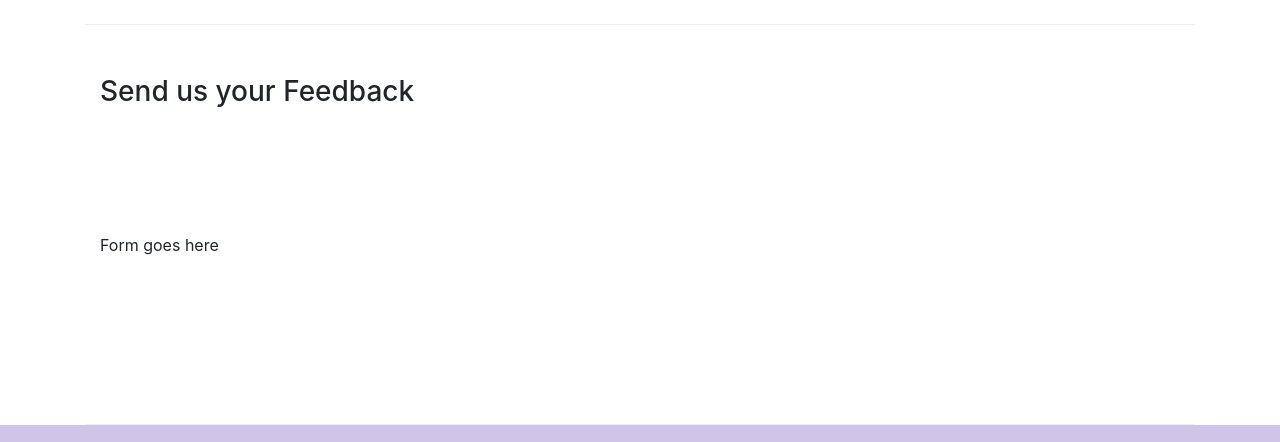
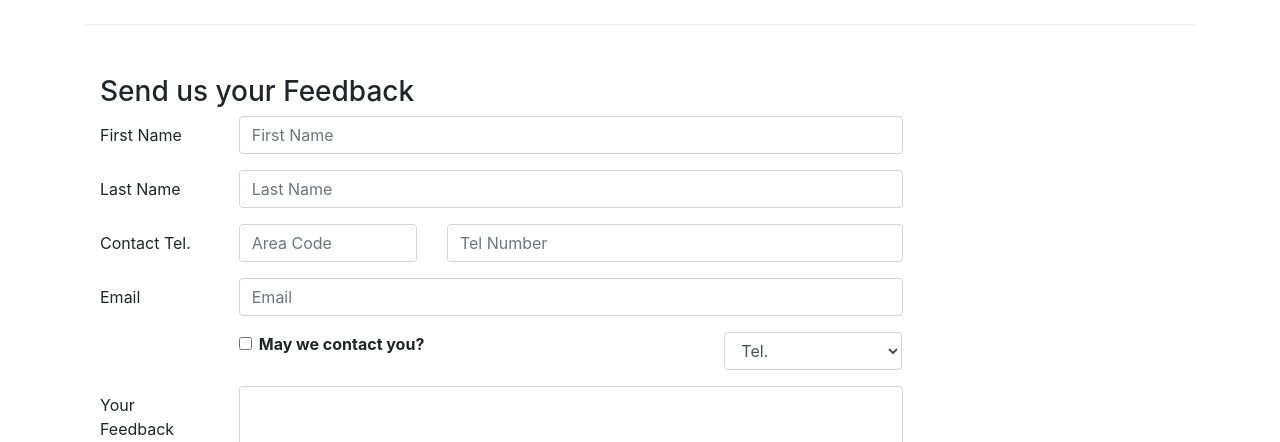
Before and after one commit to ghazanfar23/coursera, a website: page contactus.html in a window 1280 px wide. Shown: the part 790-1232 px from the top of the page. Drawn offline with nearby package versions, Linux system fonts and the light colour scheme.

Commit message:
forms done

```diff
--- a/contactus.html
+++ b/contactus.html
@@ -25,10 +25,13 @@
             <a class="navbar-brand" href="#">Ristorante Con Fusion</a>
             <div class="collapse navbar-collapse" id="Navbar">
                 <ul class="navbar-nav mr-auto">
-                        <li class="nav-item"><a class="nav-link" href="./index.html"><span class="fa fa-home fa-lg"></span> Home</a></li>
-                        <li class="nav-item"><a class="nav-link" href="./aboutus.html"><span class="fa fa-info fa-lg"></span> About</a></li>
+                    <li class="nav-item"><a class="nav-link" href="./index.html"><span class="fa fa-home fa-lg"></span>
+                            Home</a></li>
+                    <li class="nav-item"><a class="nav-link" href="./aboutus.html"><span class="fa fa-info fa-lg"></span>
+                            About</a></li>
                     <li class="nav-item"><a class="nav-link" href="#"><span class="fa fa-list fa-lg"></span> Menu</a></li>
-                        <li class="nav-item active"><a class="nav-link" href="#"><span class="fa fa-address-card fa-lg"></span> Contact</a></li>
+                    <li class="nav-item active"><a class="nav-link" href="#"><span class="fa fa-address-card fa-lg"></span>
+                            Contact</a></li>
                 </ul>
             </div>
         </div>
@@ -39,7 +42,8 @@
             <div class="row row-header">
                 <div class="col-12 col-sm-6">
                     <h1>Ristorante con Fusion</h1>
-                    <p>We take inspiration from the World's best cuisines, and create a unique fusion experience. Our lipsmacking creations will tickle your culinary senses!</p>
+                    <p>We take inspiration from the World's best cuisines, and create a unique fusion experience. Our
+                        lipsmacking creations will tickle your culinary senses!</p>
                 </div>
                 <div class="col-12 col-sm">
                 </div>
@@ -82,7 +86,8 @@
                 <div class="btn-group" role="group">
                     <a role="button" class="btn btn-primary" href="tel: +123-456-789"><i class="fa fa-phone"></i> Call</a>
                     <a role="button" class="btn btn-info"><i class="fa fa-skype"></i> Skype</a>
-                    <a role="button" class="btn btn-success"><i class="fa fa-envelope" href="mailto:ghazanfarali23@gmail.com"></i> Email</a>
+                    <a role="button" class="btn btn-success"><i class="fa fa-envelope" href="mailto:ghazanfarali23@gmail.com"></i>
+                        Email</a>
                 </div>
             </div>
         </div>
@@ -92,7 +97,64 @@
                 <h3>Send us your Feedback</h3>
             </div>
             <div class="col-12 col-md-9">
-                Form goes here
+                <form>
+                    <div class="form-group row">
+                        <label for="firstname" class="col-md-2 col-form-label">First Name</label>
+                        <div class="col-md-10">
+                            <input type="text" class="form-control" id="firstname" name="firstname" placeholder="First Name">
+                        </div>
+                    </div>
+                    <div class="form-group row">
+                        <label for="lastname" class="col-md-2 col-form-label">Last Name</label>
+                        <div class="col-md-10">
+                            <input type="text" class="form-control" id="lastname" name="lastname" placeholder="Last Name">
+                        </div>
+                    </div>
+
+                    <div class="form-group row">
+                        <label for="telnum" class="col-12 col-md-2 col-form-label">Contact Tel.</label>
+                        <div class="col-5 col-md-3">
+                            <input type="tel" class="form-control" id="areacode" name="areacode" placeholder="Area Code">
+                        </div>
+                        <div class=" col-7 col-md-7">
+                            <input type="tel" class="form-control" id="telnum" name="telnum" placeholder="Tel Number">
+                        </div>
+                    </div>
+                    <div class="form-group row">
+                        <label for="emailid" class="col-md-2 col-form-label">Email</label>
+                        <div class="col-md-10">
+                            <input type="email" class="form-control" id="emailid" name="emailid" placeholder="Email">
+                        </div>
+                    </div>
+                    <div class="form-group row">
+                        <div class="col-md-6 offset-md-2">
+                            <div class="form-check">
+                                <input type="checkbox" class="form-check-input" name="approve" id="approve" value="">
+                                <label class="form-check-label" for="approve">
+                                    <strong>May we contact you?</strong>
+                                </label>
+                            </div>
+                        </div>
+                        <div class="col-md-3 offset-md-1">
+                            <select class="form-control">
+                                <option>Tel.</option>
+                                <option>Email</option>
+                            </select>
+                        </div>
+
+                    </div>
+                    <div class="form-group row">
+                        <label for="feedback" class="col-md-2 col-form-label">Your Feedback</label>
+                        <div class="col-md-10">
+                            <textarea class="form-control" id="feedback" name="feedback" rows="12"></textarea>
+                        </div>
+                    </div>
+                    <div class="form-group row">
+                        <div class="offset-md-2 col-md-10">
+                            <button type="submit" class="btn btn-primary">Send Feedback</button>
+                        </div>
+                    </div>
+                </form>
             </div>
             <div class="col-12 col-md">
             </div>
@@ -127,7 +189,8 @@
                 <div class="col-12 col-sm-4 align-self-center">
                     <div class="text-center">
                         <a class="btn btn-social-icon btn-google" href="http://google.com/+"><i class="fa fa-google-plus"></i></a>
-                        <a class="btn btn-social-icon btn-facebook" href="http://www.facebook.com/profile.php?id="><i class="fa fa-facebook"></i></a>
+                        <a class="btn btn-social-icon btn-facebook" href="http://www.facebook.com/profile.php?id="><i
+                                class="fa fa-facebook"></i></a>
                         <a class="btn btn-social-icon btn-linkedin" href="http://www.linkedin.com/in/"><i class="fa fa-linkedin"></i></a>
                         <a class="btn btn-social-icon btn-twitter" href="http://twitter.com/"><i class="fa fa-twitter"></i></a>
                         <a class="btn btn-social-icon btn-google" href="http://youtube.com/"><i class="fa fa-youtube"></i></a>
```
Lines whose indentation alone changed are shown as unchanged.
